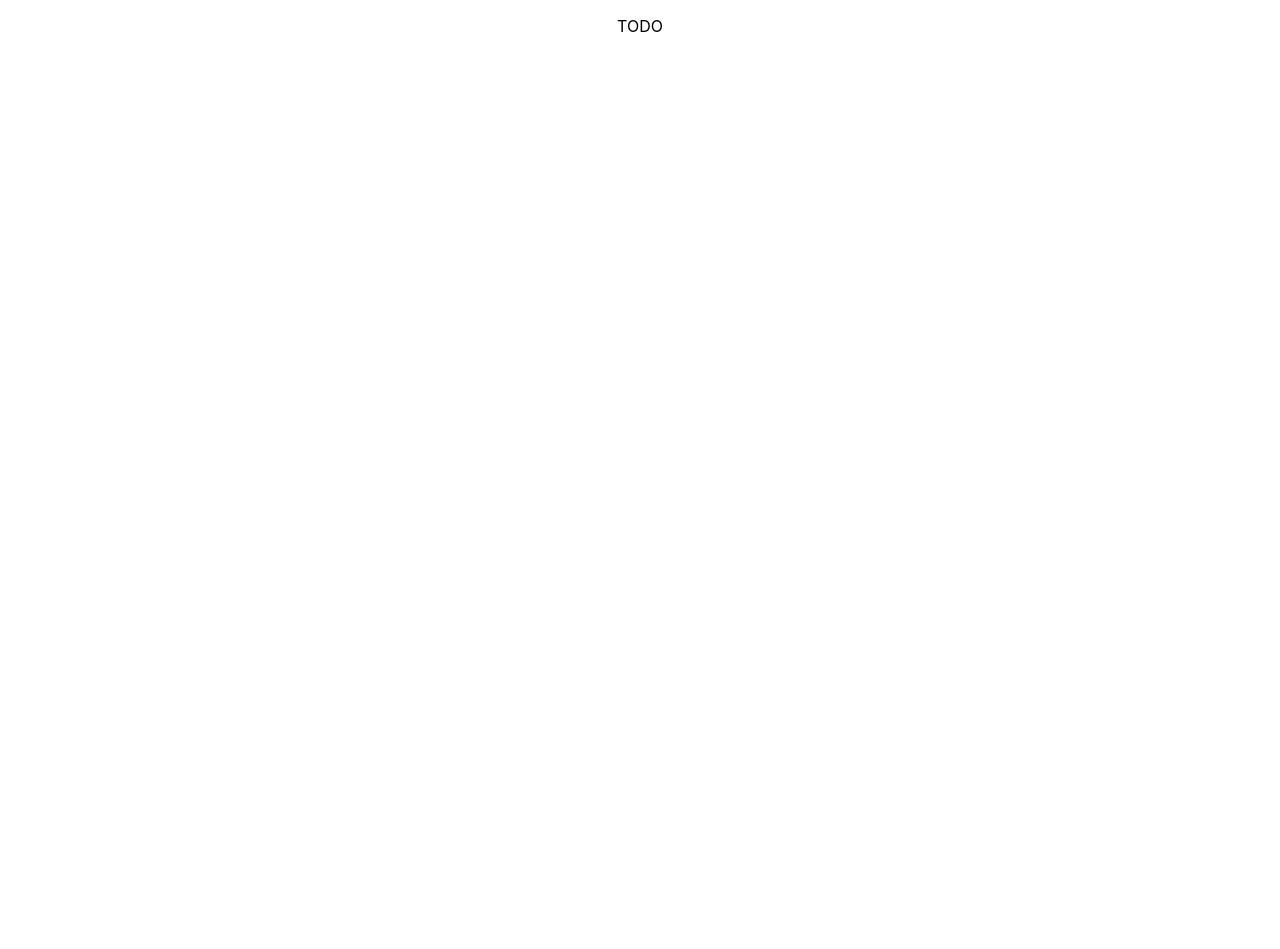
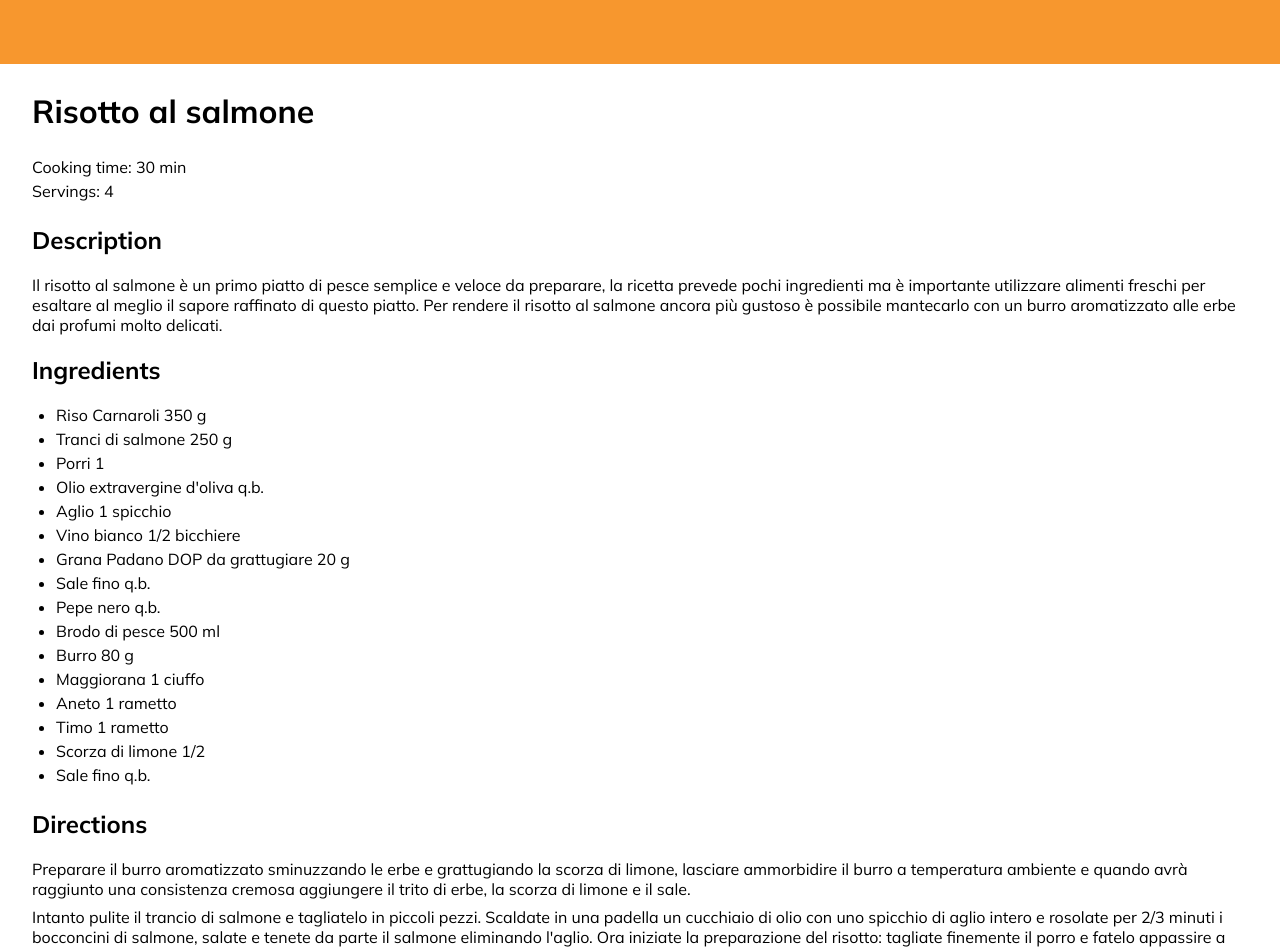
Before and after one commit to mattiaerre/country-trout, a React (Create React App) app: page / in a window 1280 px wide. Shown: the top 949 px of the page. Before the commit the page ends 800 px from the top, so only its background shows below. Built offline with nearby package versions, Linux system fonts and the light colour scheme.

Commit message:
add risotto-al-salmone

```diff
--- a/package.json
+++ b/package.json
@@ -8,7 +8,8 @@
     "@testing-library/user-event": "^7.1.2",
     "react": "^16.13.1",
     "react-dom": "^16.13.1",
-    "react-scripts": "3.4.1"
+    "react-scripts": "3.4.1",
+    "slugify": "^1.4.4"
   },
   "scripts": {
     "build": "react-scripts build",
--- a/src/App.css
+++ b/src/App.css
@@ -1,3 +1,37 @@
-.App {
-  text-align: center;
+/* block__element--modifier */
+
+.Footer {
+  align-items: center;
+  background-color: #7b68a1;
+  color: white;
+  display: flex;
+  font-size: 12px;
+  height: 128px;
+  justify-content: center;
 }
+
+.Header {
+  background-color: #f7972e;
+  height: 64px;
+}
+
+.Ingredients__list {
+  list-style: disc;
+  margin-left: 24px;
+}
+
+.Ingredients__list li {
+  padding-bottom: 4px;
+}
+
+.Directions__list li {
+  padding-bottom: 8px;
+}
+
+.Meta li {
+  padding-bottom: 4px;
+}
+
+.Recipe {
+  padding: 0 32px;
+}
--- a/src/App.js
+++ b/src/App.js
@@ -1,11 +1,46 @@
 import React from 'react';
+import { name, version } from '../package.json';
 import './App.css';
+import recipes from './recipes.json';
+
+const copy = {
+  Description: 'Description'
+};
+
+const ids = ['risotto-al-salmone'];
+const recipe = recipes[ids[0]];
 
 function App() {
   return (
-    <div className="App">
-      <p>TODO</p>
-    </div>
+    <main>
+      <header className="Header" />
+      <article className="Recipe">
+        <h1>{recipe.name}</h1>
+        <ul className="Meta">
+          <li>Cooking time: {recipe.meta.cooking.time}</li>
+          <li>Servings: {recipe.meta.servings.number}</li>
+        </ul>
+        <h2>{copy.Description}</h2>
+        <p>{recipe.description}</p>
+        <h2>Ingredients</h2>
+        <ul className="Ingredients__list">
+          {recipe.ingredients.map(({ name, quantity }, index) => (
+            <li key={index}>
+              {name} {quantity}
+            </li>
+          ))}
+        </ul>
+        <h2>Directions</h2>
+        <ul className="Directions__list">
+          {recipe.directions.map((text, index) => (
+            <li key={index}>{text}</li>
+          ))}
+        </ul>
+      </article>
+      <footer className="Footer">
+        {name} v{version}
+      </footer>
+    </main>
   );
 }
 
--- a/src/index.css
+++ b/src/index.css
@@ -1,13 +1,25 @@
+/* https://fonts.google.com/specimen/Mulish#standard-styles */
+@import url('https://fonts.googleapis.com/css2?family=Mulish:wght@400;700&display=swap');
+
 body {
+  font-family: 'Mulish', sans-serif;
   margin: 0;
-  font-family: -apple-system, BlinkMacSystemFont, 'Segoe UI', 'Roboto', 'Oxygen',
-    'Ubuntu', 'Cantarell', 'Fira Sans', 'Droid Sans', 'Helvetica Neue',
-    sans-serif;
-  -webkit-font-smoothing: antialiased;
-  -moz-osx-font-smoothing: grayscale;
+  padding: 0;
 }
 
-code {
-  font-family: source-code-pro, Menlo, Monaco, Consolas, 'Courier New',
-    monospace;
+h1 {
+  font-size: 32px;
 }
+
+h2 {
+  font-size: 24px;
+}
+
+p {
+  font-size: 16px;
+}
+
+ul {
+  list-style: none;
+  padding: 0;
+}
--- /dev/null
+++ b/src/playground.js
@@ -0,0 +1,3 @@
+const slugify = require('slugify');
+
+console.log(slugify('Risotto al salmone', { lower: true }));
--- /dev/null
+++ b/src/recipes.json
@@ -0,0 +1,33 @@
+{
+  "risotto-al-salmone": {
+    "description": "Il risotto al salmone è un primo piatto di pesce semplice e veloce da preparare, la ricetta prevede pochi ingredienti ma è importante utilizzare alimenti freschi per esaltare al meglio il sapore raffinato di questo piatto. Per rendere il risotto al salmone ancora più gustoso è possibile mantecarlo con un burro aromatizzato alle erbe dai profumi molto delicati.",
+    "directions": [
+      "Preparare il burro aromatizzato sminuzzando le erbe e grattugiando la scorza di limone, lasciare ammorbidire il burro a temperatura ambiente e quando avrà raggiunto una consistenza cremosa aggiungere il trito di erbe, la scorza di limone e il sale.",
+      "Intanto pulite il trancio di salmone e tagliatelo in piccoli pezzi. Scaldate in una padella un cucchiaio di olio con uno spicchio di aglio intero e rosolate per 2/3 minuti i bocconcini di salmone, salate e tenete da parte il salmone eliminando l'aglio. Ora iniziate la preparazione del risotto: tagliate finemente il porro e fatelo appassire a fuoco basso con due cucchiai di olio in una padella.",
+      "Versate il riso a pioggia e tostatelo qualche istante a fiamma vivace girando con un cucchiaio di legno. Sfumate con il vino bianco e proseguite la cottura mescolando di tanto in tanto avendo cura che il riso non si attacchi, aggiungendo il brodo (vegetale o di pesce) poco alla volta. A metà cottura unite i bocconcini di salmone, aggiustate di sale se necessario e quando il riso sarà ben cotto, toglietelo dal fuoco e mantecate con il burro aromatizzato alle erbe e un paio di cucchiai di Grana Padano grattugiato, se di vostro gusto."
+    ],
+    "ingredients": [
+      { "name": "Riso Carnaroli", "quantity": "350 g" },
+      { "name": "Tranci di salmone", "quantity": "250 g" },
+      { "name": "Porri", "quantity": "1" },
+      { "name": "Olio extravergine d'oliva", "quantity": "q.b." },
+      { "name": "Aglio", "quantity": "1 spicchio" },
+      { "name": "Vino bianco", "quantity": "1/2 bicchiere" },
+      { "name": "Grana Padano DOP da grattugiare", "quantity": "20 g" },
+      { "name": "Sale fino", "quantity": "q.b." },
+      { "name": "Pepe nero", "quantity": "q.b." },
+      { "name": "Brodo di pesce", "quantity": "500 ml" },
+      { "name": "Burro", "quantity": "80 g" },
+      { "name": "Maggiorana", "quantity": "1 ciuffo" },
+      { "name": "Aneto", "quantity": "1 rametto" },
+      { "name": "Timo", "quantity": "1 rametto" },
+      { "name": "Scorza di limone", "quantity": "1/2" },
+      { "name": "Sale fino", "quantity": "q.b." }
+    ],
+    "meta": {
+      "cooking": { "time": "30 min" },
+      "servings": { "number": 4 }
+    },
+    "name": "Risotto al salmone"
+  }
+}
```
Also changed, not shown: 2 other files (tests, documents, lock files or other folders).
